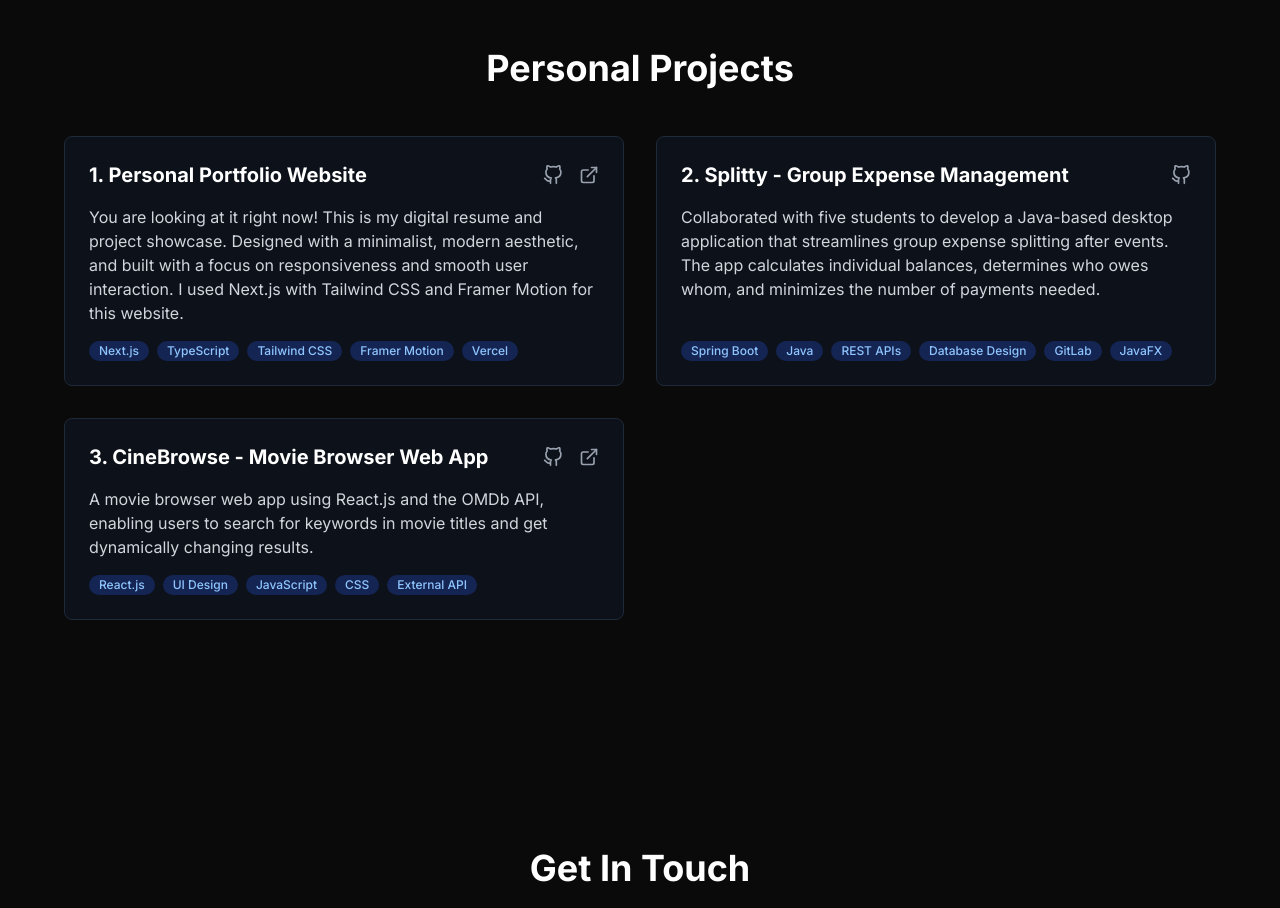
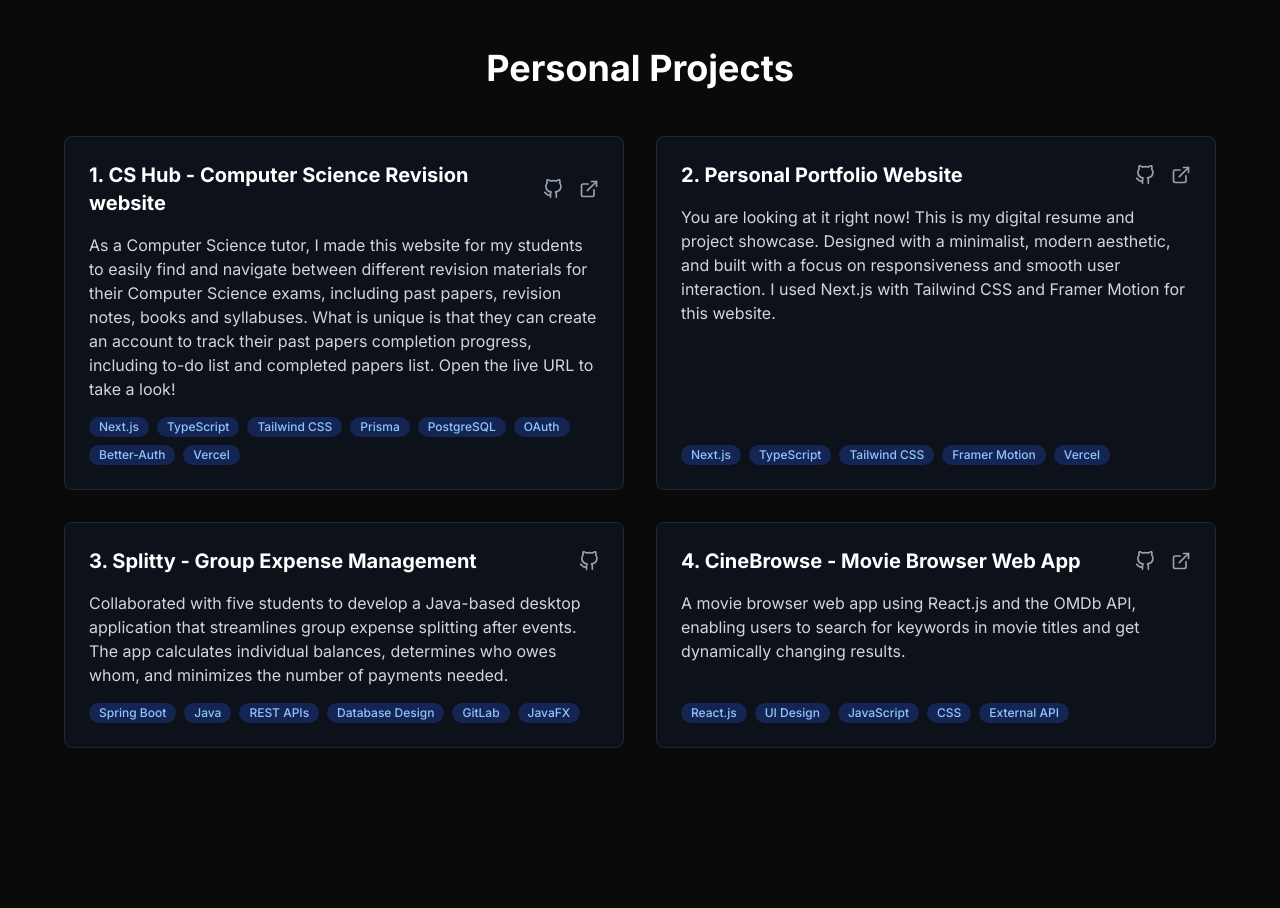
Before and after one commit to caominhnguyen05/caominh-portfolio, a Next.js app: page / in a window 1280 px wide. Shown: the part 2980-3888 px from the top of the page. Built offline with nearby package versions, Linux system fonts and the light colour scheme.

Commit message:
Add project

```diff
--- a/src/app/components/projects.tsx
+++ b/src/app/components/projects.tsx
@@ -79,7 +79,24 @@ const ProjectCard: React.FC<Project> = ({
 const Projects: React.FC = () => {
   const projects: Project[] = [
     {
-      title: "1. Personal Portfolio Website",
+      title: "1. CS Hub - Computer Science Revision website",
+      description:
+        "As a Computer Science tutor, I made this website for my students to easily find and navigate between different revision materials for their Computer Science exams, including past papers, revision notes, books and syllabuses. What is unique is that they can create an account to track their past papers completion progress, including to-do list and completed papers list. Open the live URL to take a look!",
+      tags: [
+        "Next.js",
+        "TypeScript",
+        "Tailwind CSS",
+        "Prisma",
+        "PostgreSQL",
+        "OAuth",
+        "Better-Auth",
+        "Vercel",
+      ],
+      githubUrl: "https://github.com/caominhnguyen05/cs-revision-web",
+      liveUrl: "https://cs-revision.vercel.app/",
+    },
+    {
+      title: "2. Personal Portfolio Website",
       description:
         "You are looking at it right now! This is my digital resume and project showcase. Designed with a minimalist, modern aesthetic, and built with a focus on responsiveness and smooth user interaction. I used Next.js with Tailwind CSS and Framer Motion for this website.",
       tags: [
@@ -93,7 +110,7 @@ const Projects: React.FC = () => {
       liveUrl: "https://caominhnguyen.vercel.app",
     },
     {
-      title: "2. Splitty - Group Expense Management",
+      title: "3. Splitty - Group Expense Management",
       description:
         "Collaborated with five students to develop a Java-based desktop application that streamlines group expense splitting after events. The app calculates individual balances, determines who owes whom, and minimizes the number of payments needed.",
       tags: [
@@ -107,7 +124,7 @@ const Projects: React.FC = () => {
       githubUrl: "https://github.com/caominhnguyen05/splitty_manage_expenses",
     },
     {
-      title: "3. CineBrowse - Movie Browser Web App",
+      title: "4. CineBrowse - Movie Browser Web App",
       description:
         "A movie browser web app using React.js and the OMDb API, enabling users to search for keywords in movie titles and get dynamically changing results.",
       tags: ["React.js", "UI Design", "JavaScript", "CSS", "External API"],
```
